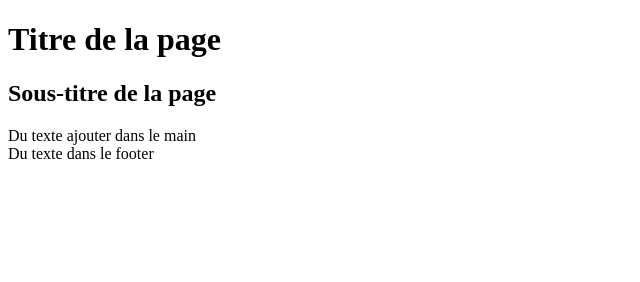
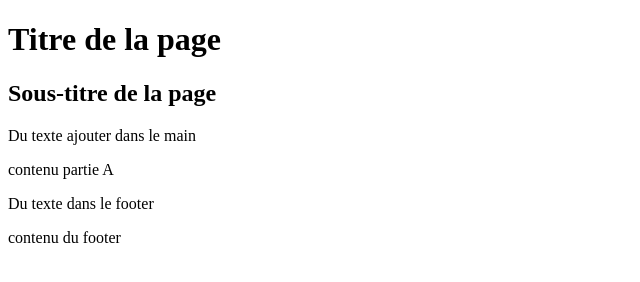
Before and after one commit to Kelang/exercice-1, a plain HTML site: page index.htm in a window 1280 px wide. Shown: the whole page, without its empty margins (0-640 px from the left). Drawn offline with Linux system fonts and the light colour scheme.

Commit message:
A - un contenu a eteajouter dans le main et le footer

```diff
--- a/index.htm
+++ b/index.htm
@@ -11,8 +11,12 @@
     <h2>Sous-titre de la page</h2>
 </header>
 <body>
-    <main>Du texte ajouter dans le main</main>
-    <footer>Du texte dans le footer</footer>
+    <main>Du texte ajouter dans le main
+        <p>contenu partie A</p>
+    </main>
+    <footer>Du texte dans le footer
+        <p>contenu du footer </p>
+    </footer>
 </body>
 
 </html>
```
